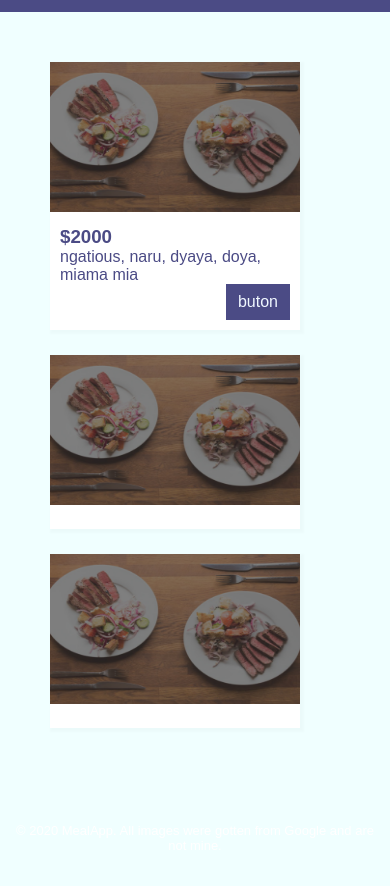
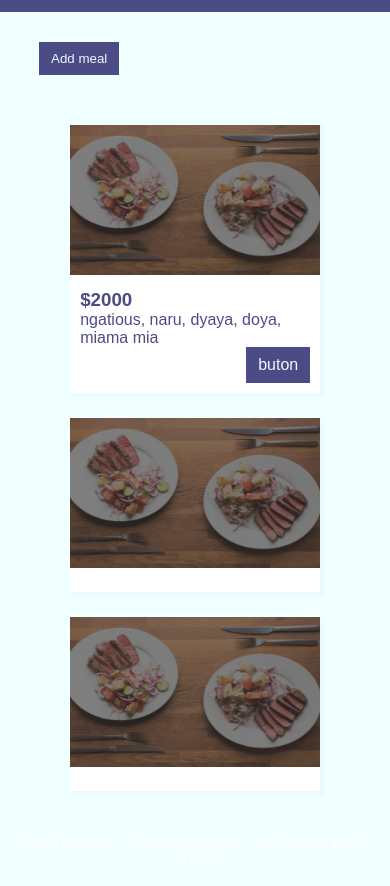
Before and after one commit to aminubarade/mealapp, a plain HTML site: page ui/admin-meals.html in a window 390 px wide. Shown: the part 45-931 px from the top of the page. Drawn offline with Linux system fonts and the light colour scheme.

Commit message:
responsive design

```diff
--- a/ui/admin-meals.html
+++ b/ui/admin-meals.html
@@ -8,7 +8,7 @@
 </head>
 
 <body style="background: azure;">
-  <div class="wrapper-container">
+  <div class="w-container">
     <div class="header">
       <div class="nav">
         <span class="page-title">
@@ -54,6 +54,11 @@
         </div>
       </div>
       <div class="container">
+
+
+        <div class="add-meal">
+          <button class="btn mb-5 mt-3">Add meal</button>
+        </div>
         <div class="card-wrapper">
           <div class="card">
             <div class="card-image">
--- a/ui/assets/css/style.css
+++ b/ui/assets/css/style.css
@@ -126,6 +126,11 @@ a {
 .sidebar-items{
   list-style: none;
   padding: 0;
+}
+
+.table-wrapper {
+  width: 80%;
+  margin: auto;
 }
 
 
@@ -419,6 +424,12 @@ select {
   width: fit-content;
 }
 
+.card-wrapper {
+  display: flex;
+  width: 80%;
+  margin: auto;
+}
+
 .card{
   width: 250px;
   height: auto;
@@ -431,13 +442,11 @@ select {
 }
 
 .container {
-  padding: 50px;
-  margin-left: 20vw;
+  width: 80%;
+  margin-left: 20%;
 }
 
-.card-wrapper {
-  display: flex;
-}
+
 
 .profile-img {
   background-color: #1055bc;
@@ -467,7 +476,6 @@ select {
   body {
     /* display: none; */
   }
-
   .home-wrapper {
     padding: 0px;
     text-align: center !important;
@@ -491,11 +499,12 @@ select {
   .sidebar {
     display: none;
   }
+
   .card-wrapper {
     display: block;
   }
-  .container {
-    margin-left: 0px;
+  .container{
+    margin: auto;
   }
   .orders-table{
     color: green;
```
